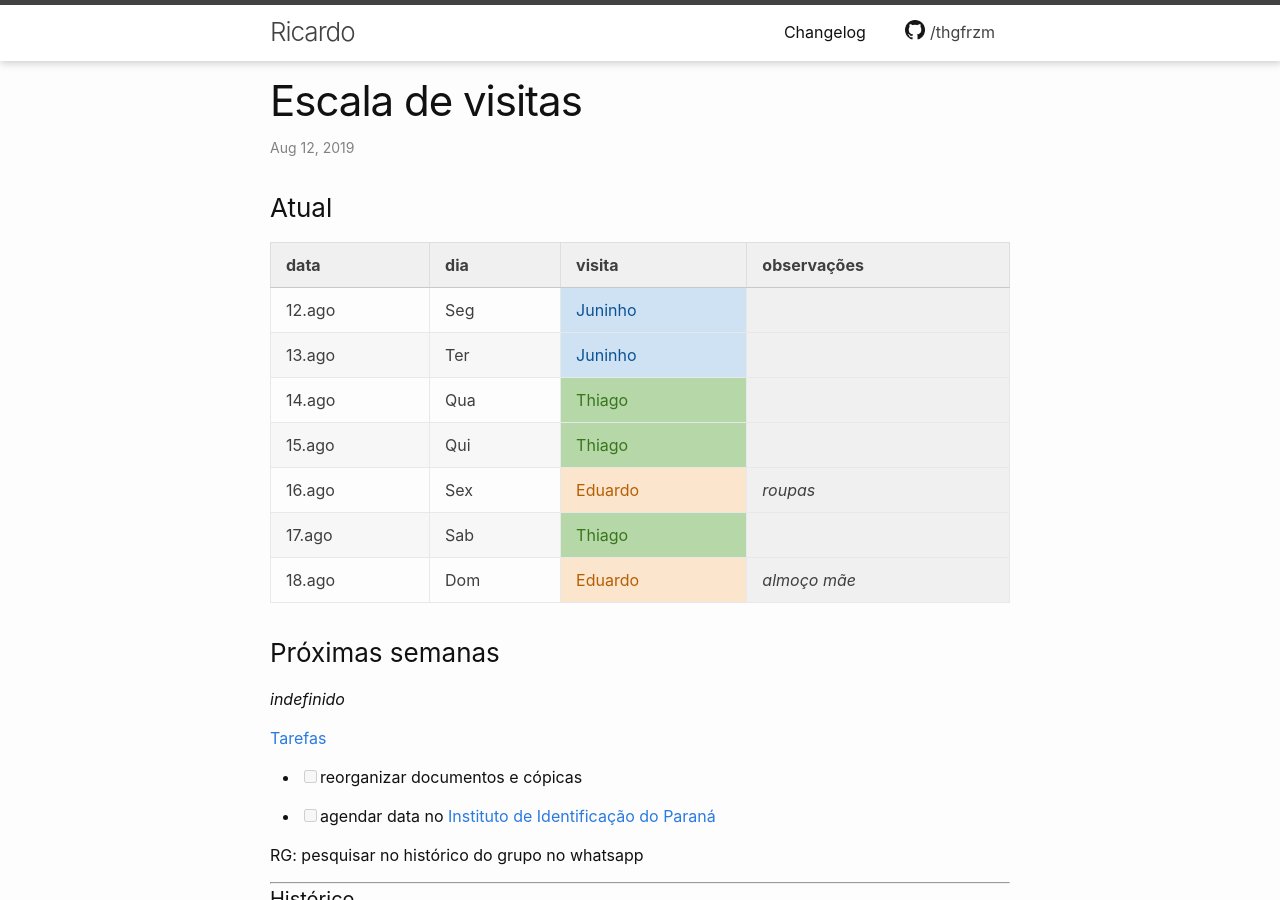
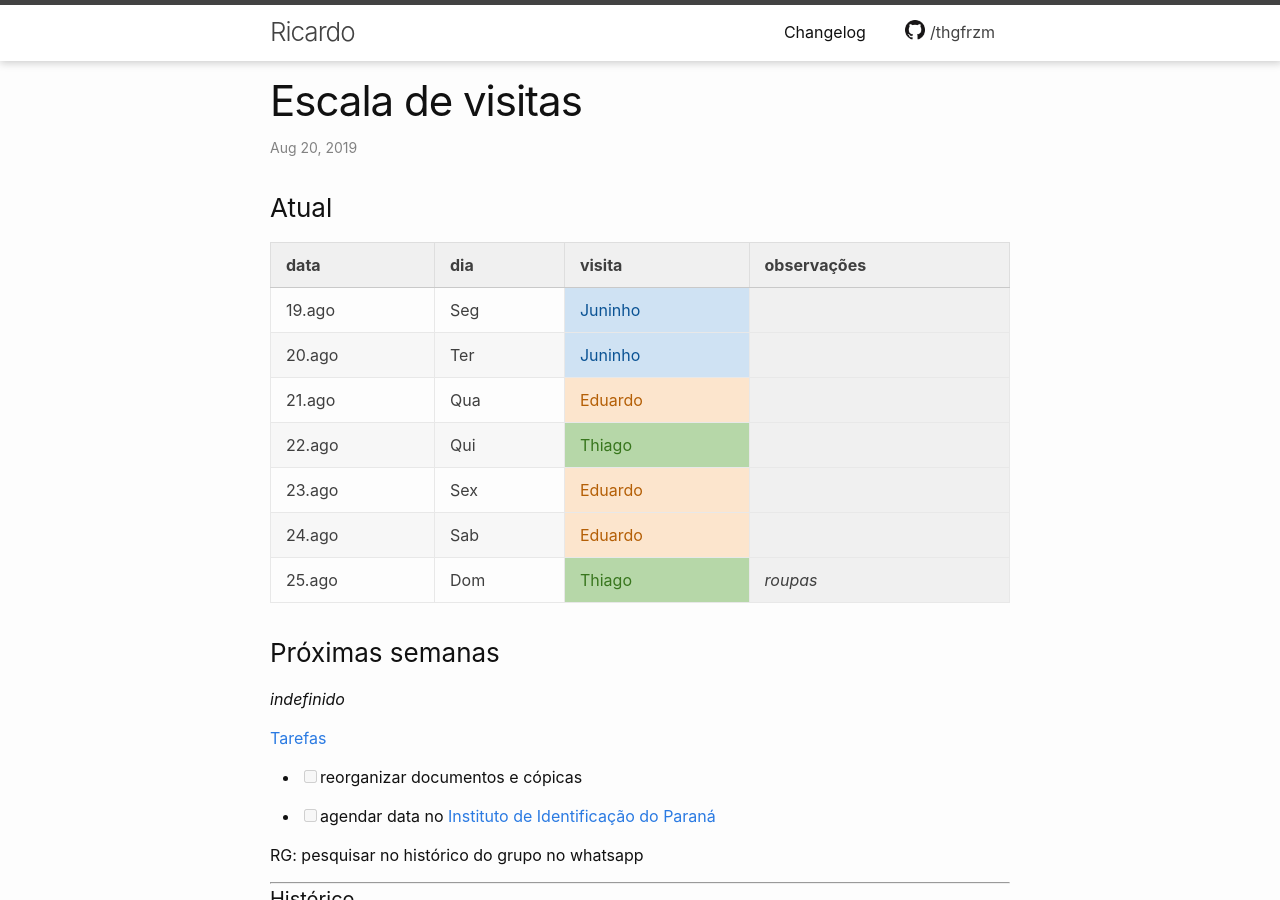
Before and after one commit to thgfrzm/ricardo, a Jekyll site: the page built from _posts/2018-12-23-escala-visitas.markdown, in a window 1280 px wide and 900 px high. Built offline with Jekyll 4.4.1, drawn with Linux system fonts in a browser that asks for light colours; some of the changed text lies outside the part shown.

Commit message:
Update 2018-12-23-escala-visitas.markdown

```diff
--- a/_posts/2018-12-23-escala-visitas.markdown
+++ b/_posts/2018-12-23-escala-visitas.markdown
@@ -1,7 +1,7 @@
 ---
 layout: post
 title:  "Escala de visitas"
-date:   2019-08-12 08:00:00 -0300
+date:   2019-08-20 19:00:00 -0300
 categories: agenda
 ---
 
@@ -9,13 +9,13 @@ categories: agenda
 
 | data   | dia | visita  | observações |
 | ------ | --- | ------- | ----------- |
-| 12.ago | Seg | Juninho |             |
-| 13.ago | Ter | Juninho |             |
-| 14.ago | Qua | Thiago  |             |
-| 15.ago | Qui | Thiago  |             |
-| 16.ago | Sex | Eduardo | _roupas_    |
-| 17.ago | Sab | Thiago  |             |
-| 18.ago | Dom | Eduardo | _almoço mãe_|
+| 19.ago | Seg | Juninho |             |
+| 20.ago | Ter | Juninho |             |
+| 21.ago | Qua | Eduardo  |             |
+| 22.ago | Qui | Thiago  |             |
+| 23.ago | Sex | Eduardo |     |
+| 24.ago | Sab | Eduardo  |             |
+| 25.ago | Dom | Thiago | _roupas_ |
 
 ### Próximas semanas
 
@@ -263,8 +263,8 @@ RG: pesquisar no histórico do grupo no whatsapp
 | 30.jul | Ter | Thiago      |                     |
 | 31.jul | Qua | Juninho     |                     |
 | 01.ago | Qui | Thiago      |                     |
-| 02.ago | Sex | Juninho     | _roupas_            |
-| 03.ago | Sab | Thiago      |                     |
+| 02.ago | Sex | Juninho     |             |
+| 03.ago | Sab | Thiago      | _roupas_                    |
 | 04.ago | Dom | Eduardo     |                     |
 | 05.ago | Seg | Eduardo |             |
 | 06.ago | Ter | Juninho |             |
@@ -273,3 +273,10 @@ RG: pesquisar no histórico do grupo no whatsapp
 | 09.ago | Sex | Eduardo |             |
 | 10.ago | Sab | Thiago  |             |
 | 11.ago | Dom | Eduardo |             |
+| 12.ago | Seg | Juninho |             |
+| 13.ago | Ter | Juninho |             |
+| 14.ago | Qua | Thiago  |             |
+| 15.ago | Qui | Thiago  |             |
+| 16.ago | Sex | Eduardo | _roupas_    |
+| 17.ago | Sab | Thiago  |             |
+| 18.ago | Dom | Eduardo | _almoço mãe_|
```
